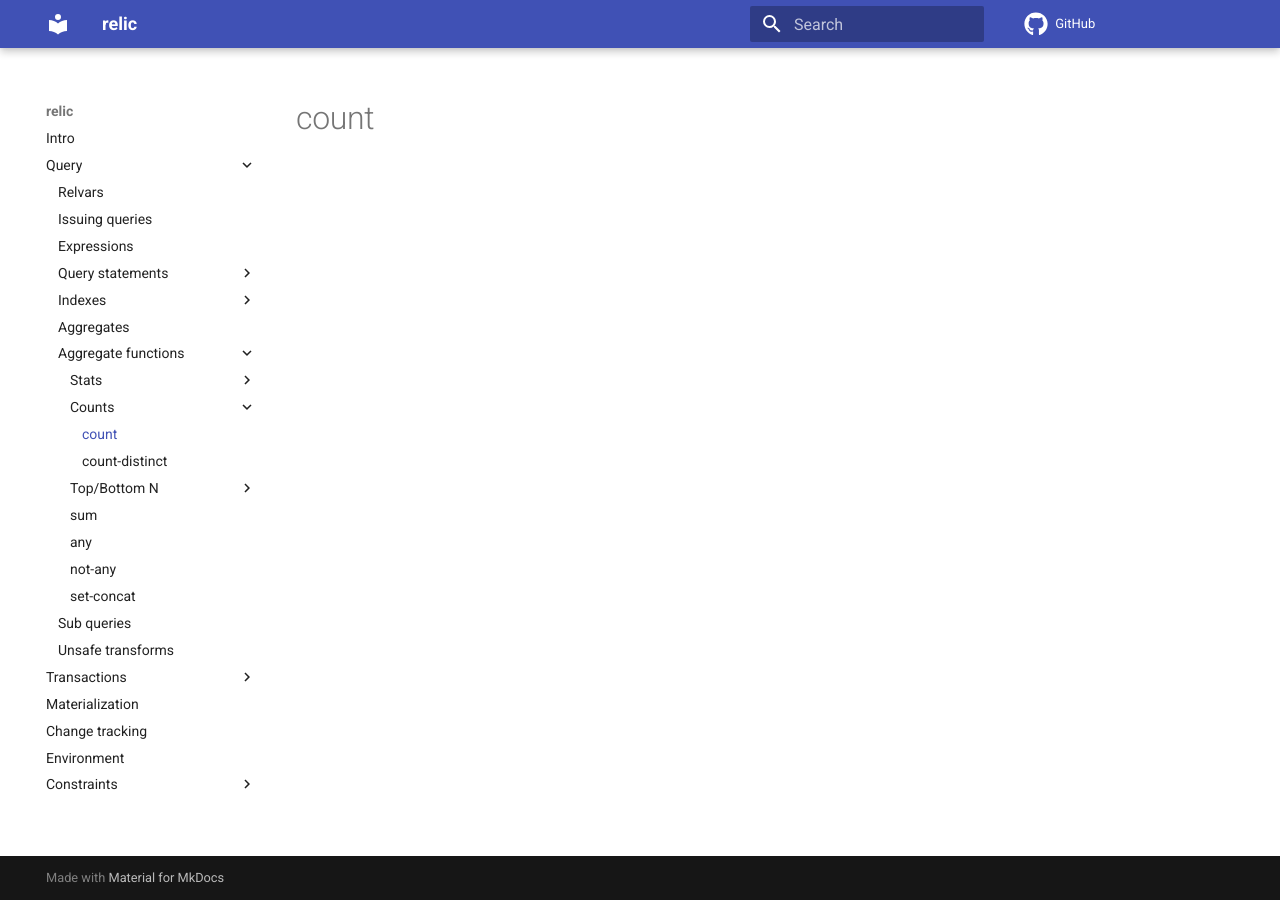
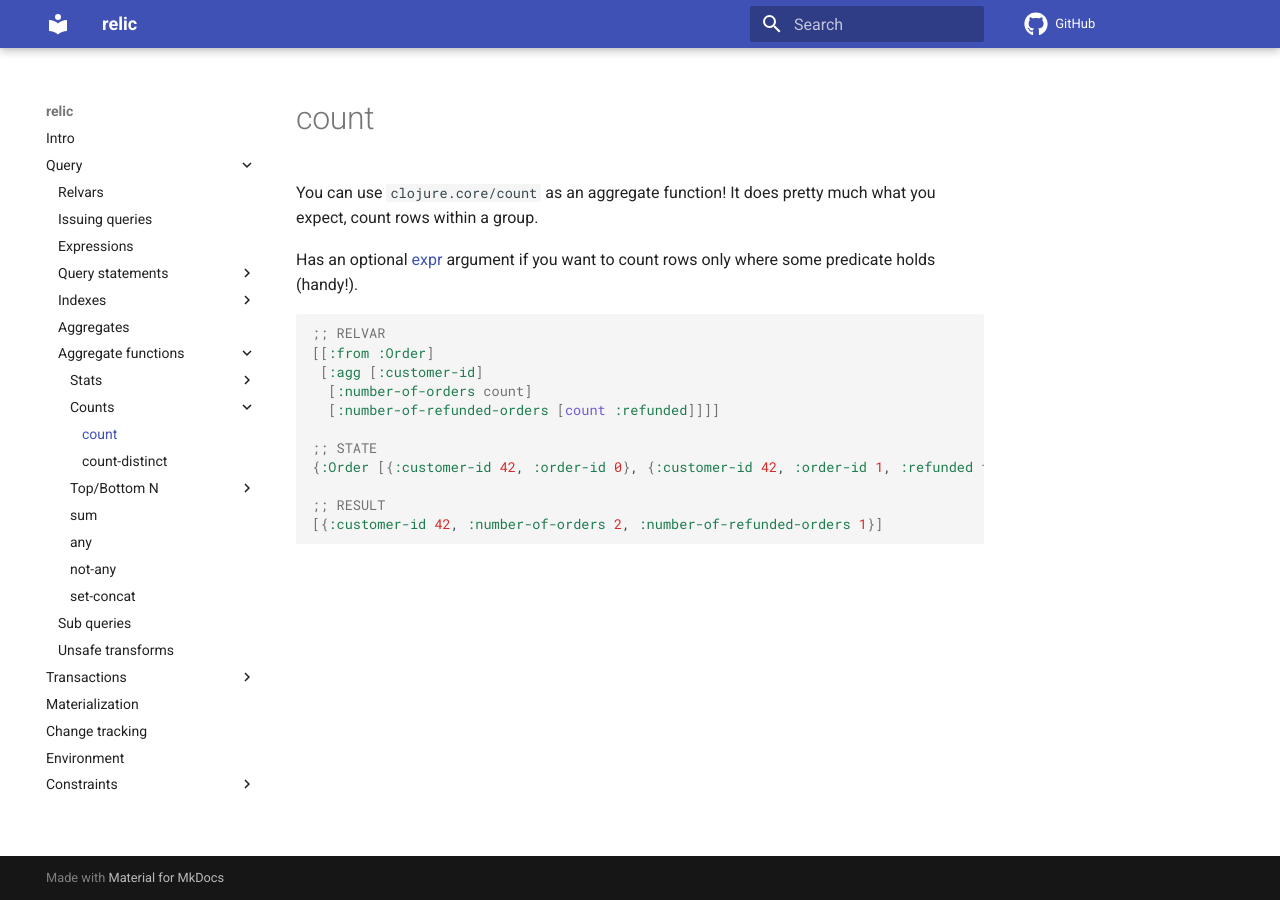
Before and after one commit to wotbrew/relic, an MkDocs documentation site: the page built from doc/count.md, in a window 1280 px wide. Built offline with MkDocs 1.6.1 and Material for MkDocs 9.7.7, drawn with Linux system fonts in a browser that asks for light colours; comment, search, counter and statistics services are not loaded.

Commit message:
count example & cascade test fix

````diff
--- a/doc/count.md
+++ b/doc/count.md
@@ -1 +1,19 @@
 # count
+
+You can use `clojure.core/count` as an aggregate function! It does pretty much what you expect, count rows within a group.
+
+Has an optional [expr](expr.md) argument if you want to count rows only where some predicate holds (handy!).
+
+```clojure
+;; RELVAR
+[[:from :Order]
+ [:agg [:customer-id]
+  [:number-of-orders count]
+  [:number-of-refunded-orders [count :refunded]]]]
+
+;; STATE
+{:Order [{:customer-id 42, :order-id 0}, {:customer-id 42, :order-id 1, :refunded true}]}
+
+;; RESULT
+[{:customer-id 42, :number-of-orders 2, :number-of-refunded-orders 1}]
+```
````
Also changed, not shown: 1 other file.
